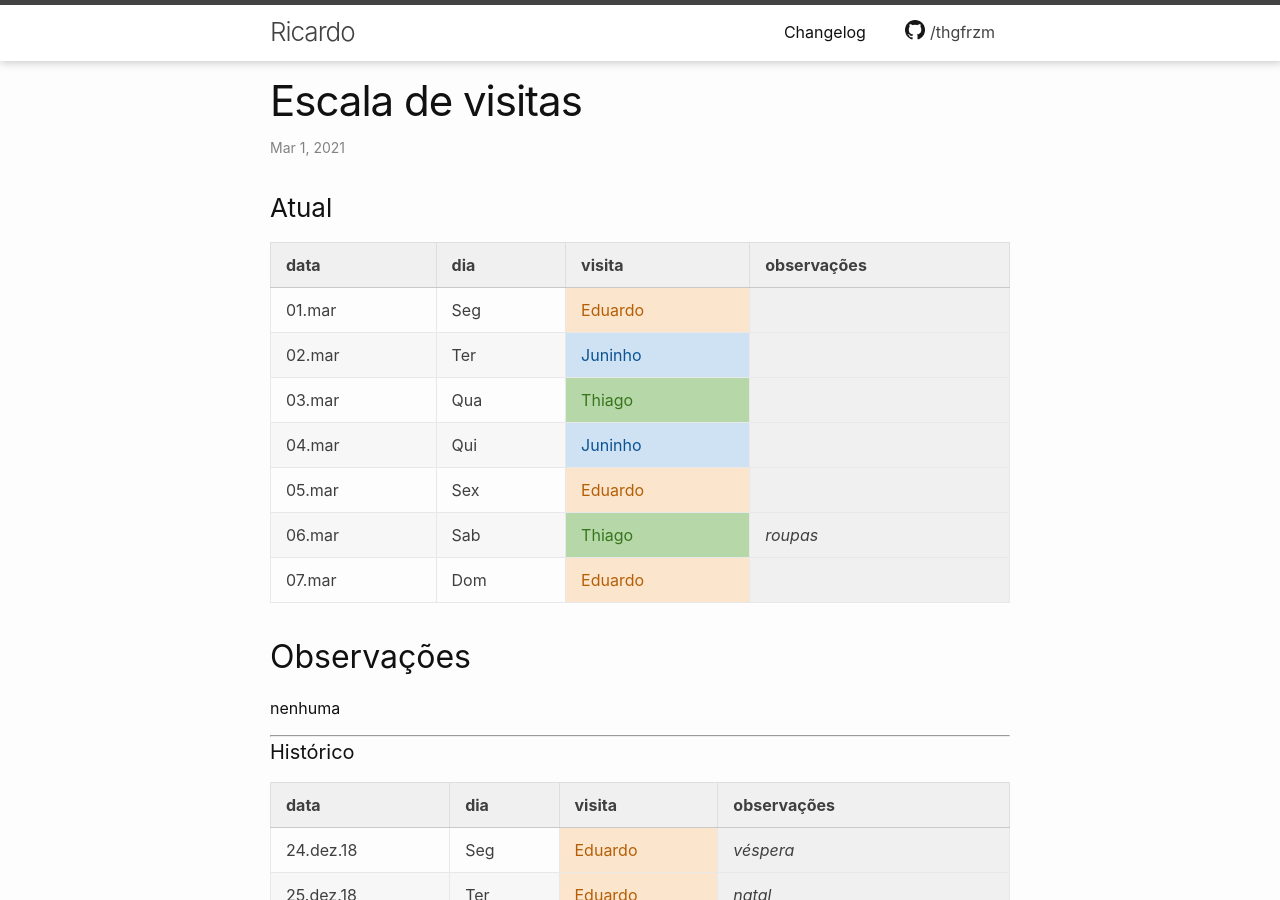
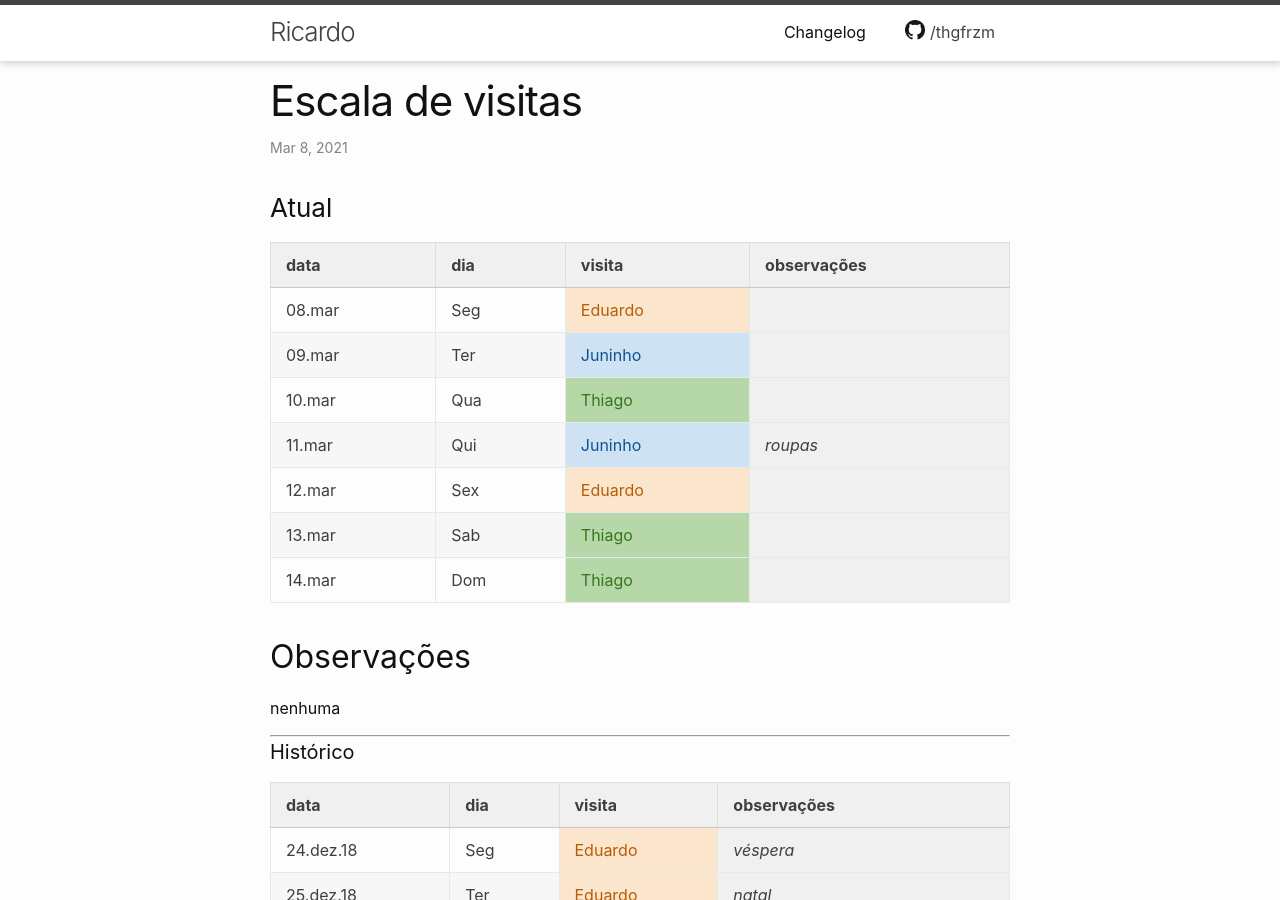
Before and after one commit to thgfrzm/ricardo, a Jekyll site: the page built from _posts/2018-12-23-escala-visitas.markdown, in a window 1280 px wide and 900 px high. Built offline with Jekyll 4.4.1, drawn with Linux system fonts in a browser that asks for light colours; some of the changed text lies outside the part shown.

Commit message:
Update 2018-12-23-escala-visitas.markdown

```diff
--- a/_posts/2018-12-23-escala-visitas.markdown
+++ b/_posts/2018-12-23-escala-visitas.markdown
@@ -1,7 +1,7 @@
 ---
 layout: post
 title:  "Escala de visitas"
-date:   2021-03-01 12:00:00 -0300
+date:   2021-03-07 22:00:00 -0300
 categories: agenda
 ---
 <!--
@@ -15,13 +15,13 @@
 
 | data   | dia | visita  | observações |
 | ------ | --- | ------- | ----------- |
-| 01.mar | Seg | Eduardo |             |
-| 02.mar | Ter | Juninho |             |
-| 03.mar | Qua | Thiago  |             |
-| 04.mar | Qui | Juninho |             |
-| 05.mar | Sex | Eduardo |             |
-| 06.mar | Sab | Thiago  | _roupas_    |
-| 07.mar | Dom | Eduardo |             |
+| 08.mar | Seg | Eduardo |             |
+| 09.mar | Ter | Juninho |             |
+| 10.mar | Qua | Thiago  |             |
+| 11.mar | Qui | Juninho | _roupas_    |
+| 12.mar | Sex | Eduardo |             |
+| 13.mar | Sab | Thiago  |             |
+| 14.mar | Dom | Thiago  |             |
 
 ## Observações
 
@@ -831,3 +831,10 @@
 | 26.fev    | Sex | Eduardo     | _roupas_            |
 | 27.fev    | Sab | Juninho     |                     |
 | 28.fev    | Dom | Thiago      |                     |
+| 01.mar    | Seg | Eduardo     |                     |
+| 02.mar    | Ter | Juninho     |                     |
+| 03.mar    | Qua | Thiago      |                     |
+| 04.mar    | Qui | Juninho     |                     |
+| 05.mar    | Sex | Eduardo     |                     |
+| 06.mar    | Sab | Thiago      | _roupas_            |
+| 07.mar    | Dom | Eduardo     |                     |
```
